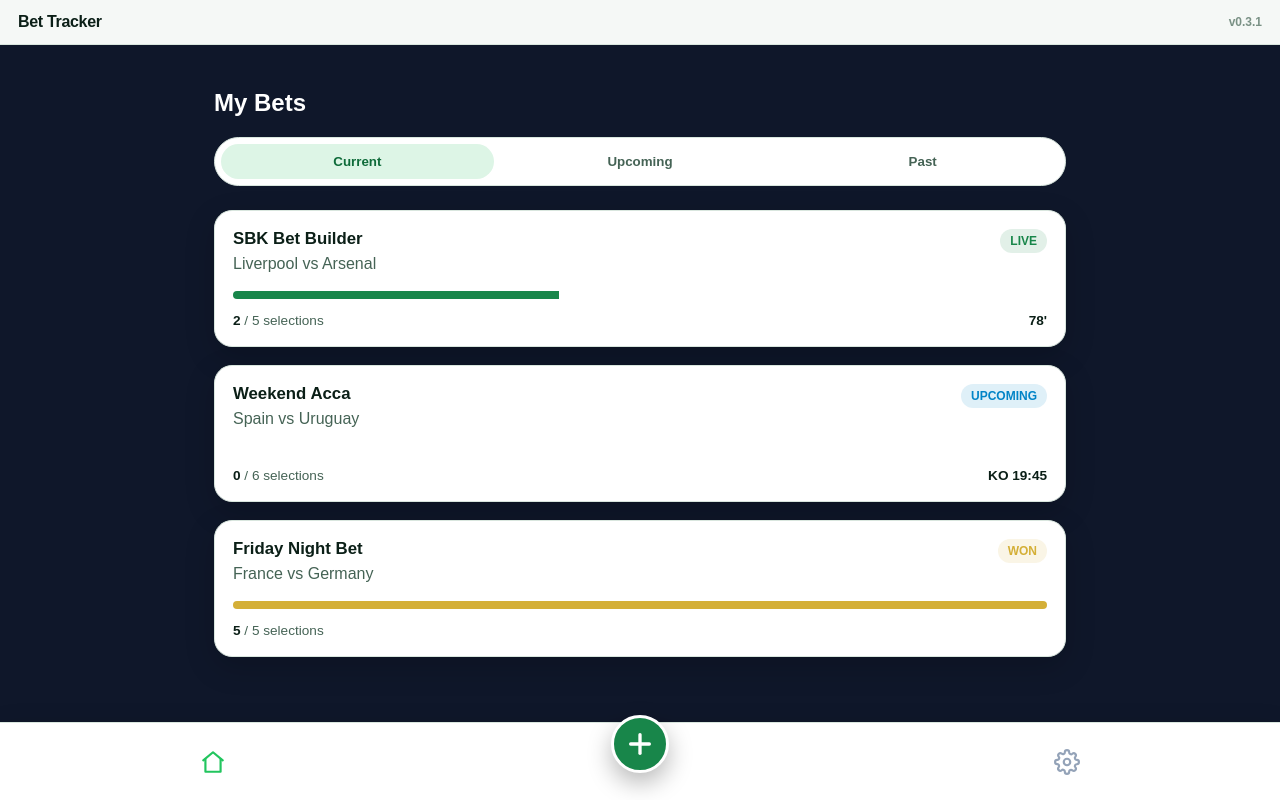
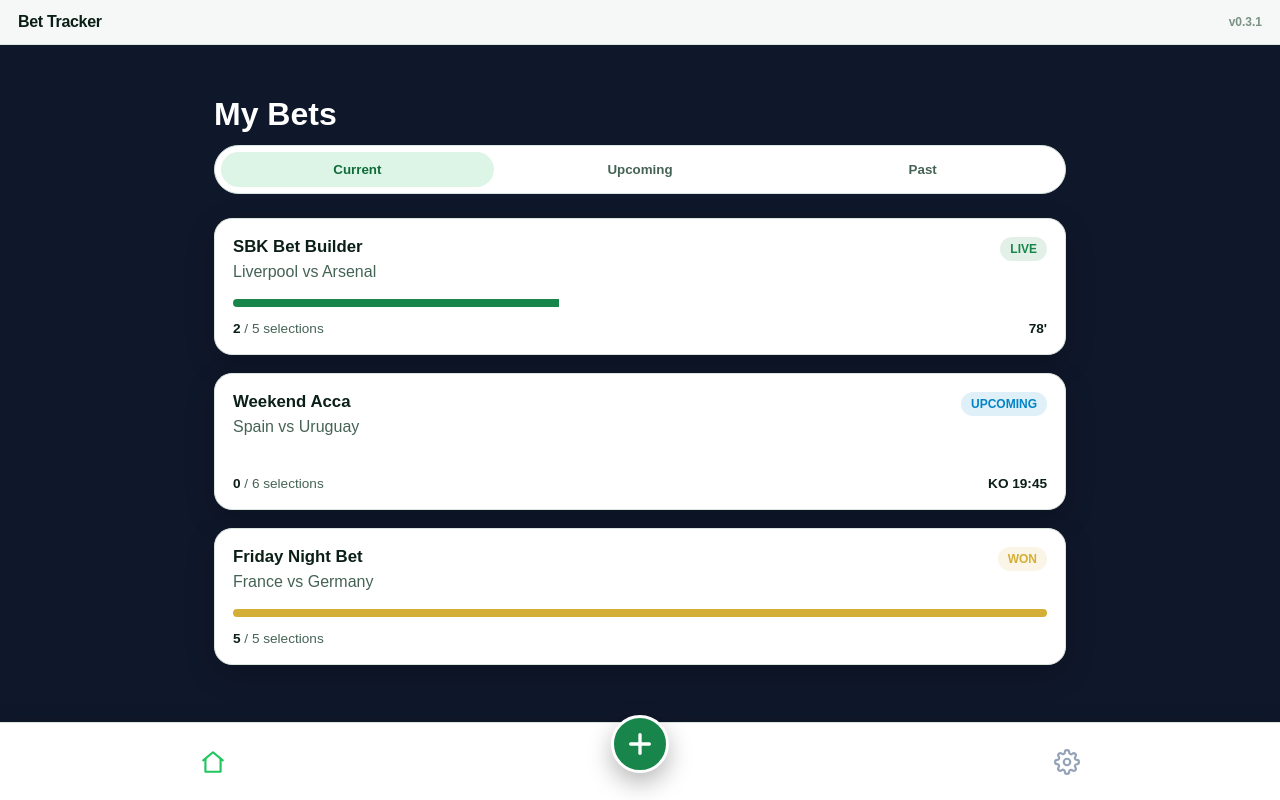
Before and after one commit to dcast-gif/Bet-Tracker, a Next.js app in the folder frontend/: page / in a window 1280 px wide. Built offline with nearby package versions, Linux system fonts and the light colour scheme.

Commit message:
Update page.tsx

```diff
--- a/frontend/src/app/page.tsx
+++ b/frontend/src/app/page.tsx
@@ -30,7 +30,15 @@ export default function Home() {
       >
         {view === "home" && (
           <>
-            <h2>My Bets</h2>
+            <h2
+  style={{
+    marginBottom: "12px",
+    fontSize: "2rem",
+    fontWeight: 800,
+  }}
+>
+  My Bets
+</h2>
 
             <BetTabs
               active={tab}
```
